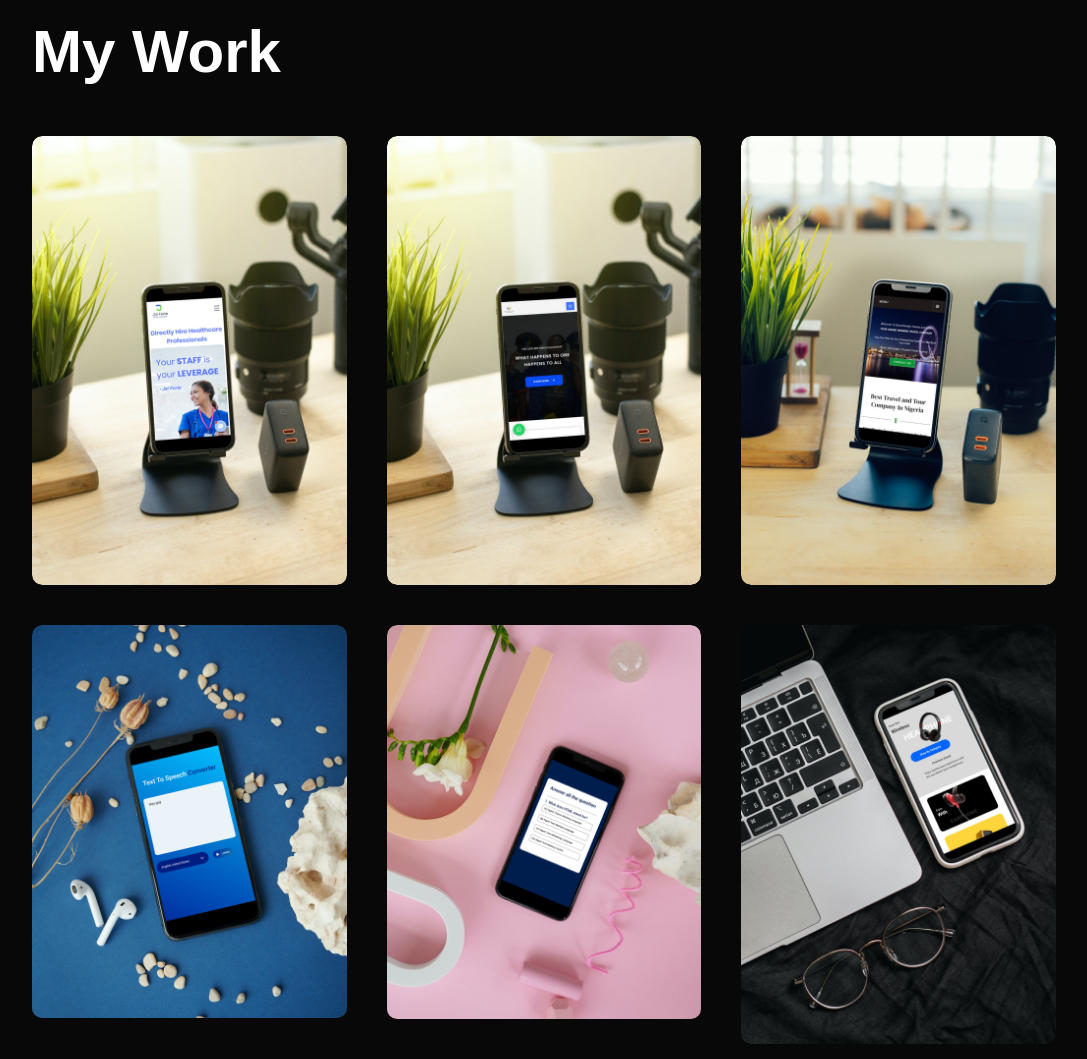
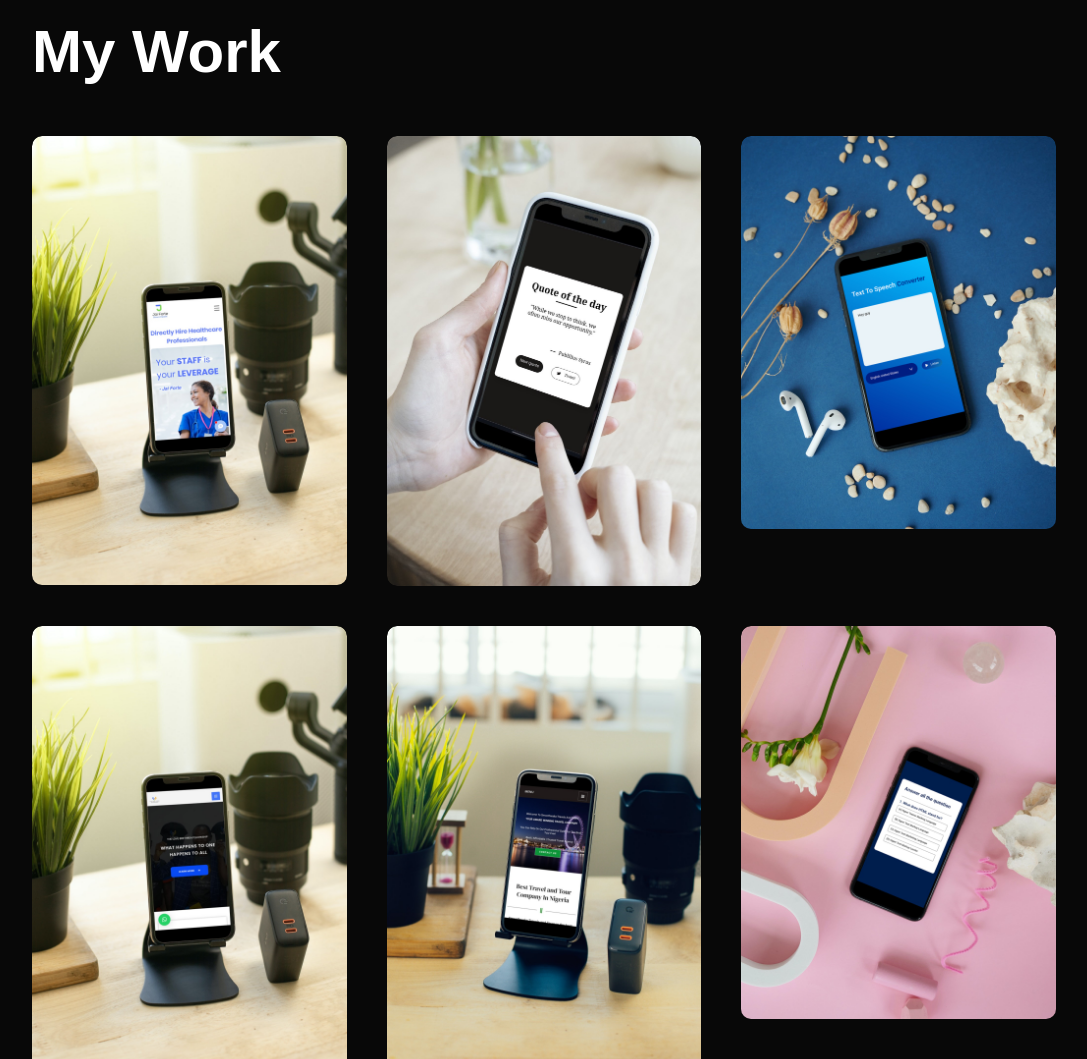
Before and after one commit to gideonabiodun/GideonAbiodun, a plain HTML site: page index.html in a window 1280 px wide. Shown: the part 2060-3119 px from the top of the page, without its empty margins (96-1183 px from the left). Drawn offline with nearby package versions, Linux system fonts and the light colour scheme.

Commit message:
changed some works

```diff
--- a/index.html
+++ b/index.html
@@ -153,6 +153,33 @@
                     <a href="https://www.jaiforte.com/"><i class="fa-solid fa-link"></i></a>
                 </div>
             </div>
+
+                <div class="work">
+                <img src="./images/QUOTEGEN1.jpg" alt="">
+
+                <div class="layer">
+                    <h3>Text To Speech App</h3>
+                    <p>The app convert text to speech with different
+                        country voices/speech.<br>
+                        Click to view here.
+                    </p>
+                    <a href="https://gideon-abiodun.github.io/Text-To-Speech-App/"><i class="fa-solid fa-link"></i></a>
+                </div>
+            </div>
+
+                <div class="work">
+                <img src="./images/TTS.jpg" alt="">
+
+                <div class="layer">
+                    <h3>Text To Speech App</h3>
+                    <p>The app convert text to speech with different
+                        country voices/speech.<br>
+                        Click to view here.
+                    </p>
+                    <a href="https://gideon-abiodun.github.io/Text-To-Speech-App/"><i class="fa-solid fa-link"></i></a>
+                </div>
+            </div>
+
             <div class="work">
                 <img src="./images/LoveB.jpg" alt="">
 
@@ -173,19 +200,6 @@
                         Click to view here.
                     </p>
                     <a href="https://www.smoothwaka.com/"><i class="fa-solid fa-link"></i></a>
-                </div>
-            </div>
-
-             <div class="work">
-                <img src="./images/TTS.jpg" alt="">
-
-                <div class="layer">
-                    <h3>Text To Speech App</h3>
-                    <p>The app convert text to speech with different
-                        country voices/speech.<br>
-                        Click to view here.
-                    </p>
-                    <a href="https://gideon-abiodun.github.io/Text-To-Speech-App/"><i class="fa-solid fa-link"></i></a>
                 </div>
             </div>
 
```
Also changed, not shown: images/QRCODE.jpg (added), images/QUOTEGEN.jpg (added), images/QUOTEGEN1.jpg (added).
